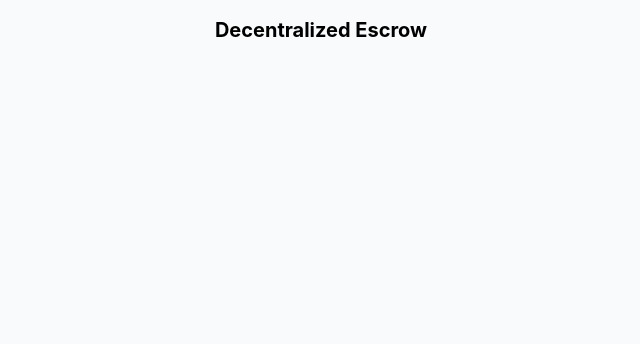
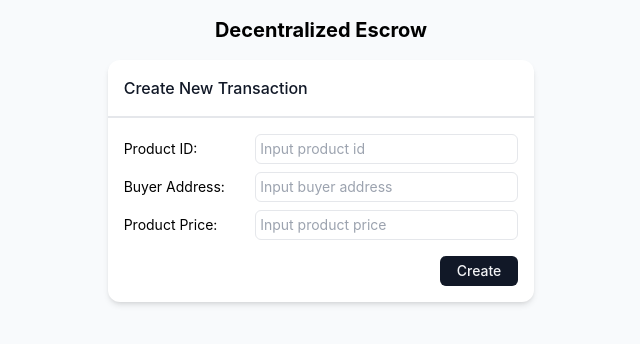
Before and after one commit to rumjuice/escrow-polkadot, a React (Create React App) app: page / in a window 1280 px wide. Shown: the top 344 px of the page, without its empty margins (319-959 px from the left). Built offline with nearby package versions, Linux system fonts and the light colour scheme; a web font is replaced by a local one.

Commit message:
create transaction form

```diff
--- a/package.json
+++ b/package.json
@@ -8,6 +8,7 @@
    "dependencies": {
       "@truffle/hdwallet-provider": "^2.0.8",
       "dotenv": "^16.0.1",
+      "formik": "^2.2.9",
       "moonbeam-truffle-plugin": ">=1.4.0",
       "react": "^18.1.0",
       "react-dom": "^18.1.0",
--- a/src/App.tsx
+++ b/src/App.tsx
@@ -1,10 +1,19 @@
-import { ReactElement } from "react";
+import { ReactElement, useCallback } from "react";
+import { CreateTransaction } from "./components";
+import { Transaction } from "./Model";
 
 function App(): ReactElement {
+  const handleCreate = useCallback((values: Transaction) => {
+    console.log(values);
+  }, []);
+
   return (
     <div className="h-screen w-screen bg-slate-50 pb-4">
-      <div className="flex flex-col items-center w-1/2 m-auto">
-        <h1 className="m-4 text-xl font-bold">Decentralized Escrow</h1>
+      <div className="flex flex-col items-center w-full md:w-1/3 m-auto">
+        <header className="m-4 text-xl font-bold">Decentralized Escrow</header>
+        <section className="w-full">
+          <CreateTransaction onSubmit={handleCreate} />
+        </section>
       </div>
     </div>
   );
--- /dev/null
+++ b/src/Model.ts
@@ -0,0 +1,6 @@
+export type Transaction = {
+  productId: string;
+  buyer: string;
+  seller: string;
+  price: number | string;
+};
--- /dev/null
+++ b/src/components/CreateTransaction.tsx
@@ -0,0 +1,72 @@
+import { useFormik } from "formik";
+import { FC } from "react";
+import { Transaction } from "../Model";
+
+interface Props {
+  onSubmit(values: Omit<Transaction, "seller">): void;
+}
+
+const CreateTransaction: FC<Props> = ({ onSubmit }) => {
+  const formik = useFormik({
+    initialValues: {
+      productId: "",
+      buyer: "",
+      price: "",
+    },
+    onSubmit: (values, { resetForm }) => {
+      onSubmit(values);
+      setTimeout(() => resetForm(), 2000);
+    },
+    validateOnChange: true,
+    enableReinitialize: true,
+  });
+
+  return (
+    <div className="rounded-xl shadow-md bg-white">
+      <header className="font-medium text-gray-900 p-4 border-b-2">
+        Create New Transaction
+      </header>
+      <div className="flex flex-col gap-2 p-4 text-sm">
+        <div className="flex items-center">
+          <span className="w-1/3">Product ID:</span>
+          <input
+            name="productId"
+            className="flex-1 rounded-md p-1 flex-row justify-start items-center inline-flex border border-gray-200 text-sm focus:bg-slate-50 focus:border-gray-500 outline-none"
+            placeholder="Input product id"
+            value={formik.values.productId}
+            onChange={formik.handleChange}
+          />
+        </div>
+        <div className="flex items-center">
+          <span className="w-1/3">Buyer Address:</span>
+          <input
+            name="buyer"
+            className="flex-1 rounded-md p-1 flex-row justify-start items-center inline-flex border border-gray-200 text-sm focus:bg-slate-50 focus:border-gray-500 outline-none"
+            placeholder="Input buyer address"
+            value={formik.values.buyer}
+            onChange={formik.handleChange}
+          />
+        </div>
+        <div className="flex items-center">
+          <span className="w-1/3">Product Price:</span>
+          <input
+            name="price"
+            className="flex-1 rounded-md p-1 flex-row justify-start items-center inline-flex border border-gray-200 text-sm focus:bg-slate-50 focus:border-gray-500 outline-none"
+            placeholder="Input product price"
+            value={formik.values.price}
+            onChange={formik.handleChange}
+          />
+        </div>
+        <button
+          type="submit"
+          onClick={() => formik.handleSubmit()}
+          className="max-w-fit inline-flex justify-center px-4 py-1 mt-2 ml-auto text-sm font-medium text-gray-100 bg-gray-900 border border-transparent rounded-md hover:bg-gray-700 focus:outline-none focus-visible:ring-2 focus-visible:ring-offset-2 focus-visible:ring-gray-500"
+        >
+          Create
+        </button>
+      </div>
+    </div>
+  );
+};
+
+export default CreateTransaction;
--- /dev/null
+++ b/src/components/index.ts
@@ -0,0 +1,3 @@
+import CreateTransaction from "./CreateTransaction";
+
+export { CreateTransaction };
```
Also changed, not shown: 1 other file (tests, documents, lock files or other folders).
